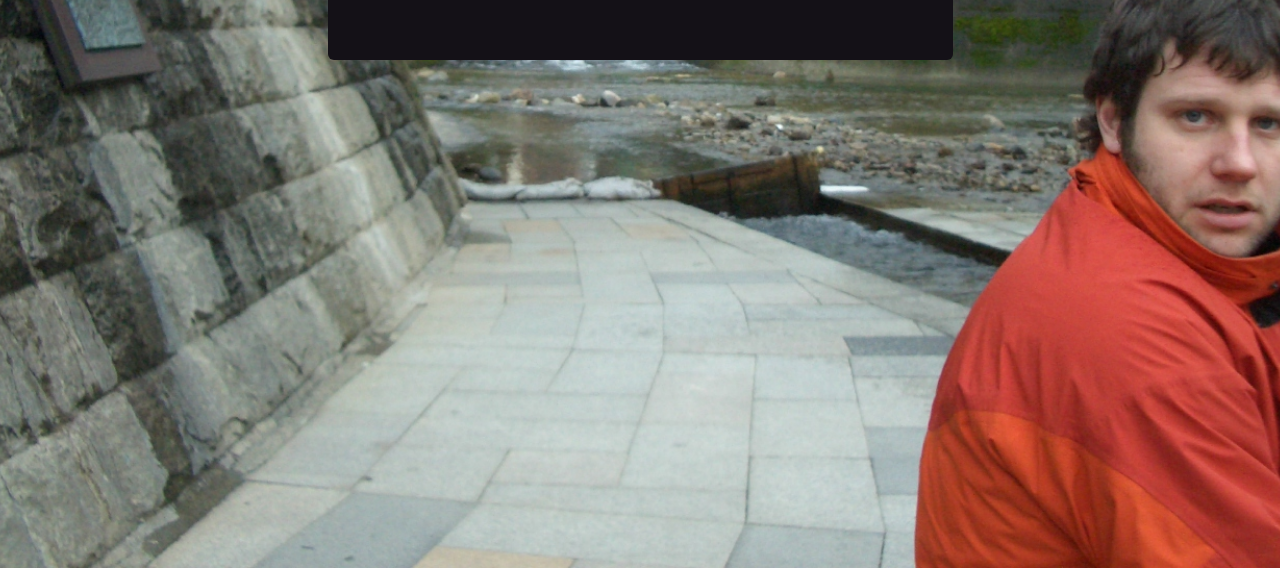
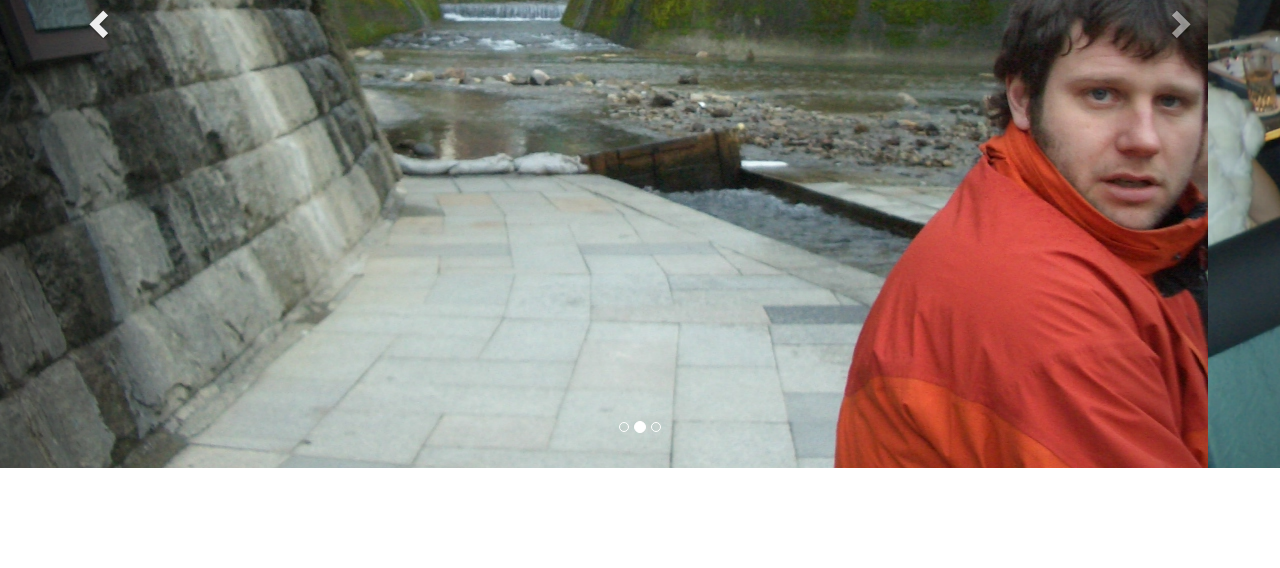
Before and after one commit to Rummel17/Kai_Emich, a plain HTML site: page index.html in a window 1280 px wide. Shown: the part 432-1000 px from the top of the page. After the commit the page ends 900 px from the top, so only its background shows below. Drawn offline with nearby package versions, Linux system fonts and the light colour scheme.

Commit message:
verision0.2

```diff
--- a/css/style.css
+++ b/css/style.css
@@ -21,11 +21,19 @@
   background-color: #7d0f06;
 }
 .container-fluid {
-  background-image: url("../images/deppschaess.jpg");
-  background-position: center;
-  background-repeat: no-repeat;
-  background-size: cover;
-  height: 1000px;
   display: flex;
   justify-content: center;
 }
+.item {
+  width: 100%;
+  height: auto;
+  overflow: hidden;
+}
+.item img {
+  width: 100%;
+  height: auto;
+}
+
+.carousel-inner {
+  height: 900px;
+}
--- a/index.html
+++ b/index.html
@@ -4,10 +4,11 @@
     <meta charset="utf-8">
     <title>Kai Emich</title>
     <link href="css/bootstrap.min.css" rel="stylesheet">
+    <link rel="stylesheet" href="https://maxcdn.bootstrapcdn.com/bootstrap/3.3.7/css/bootstrap.min.css">
       <link href="css/style.css" text="text/css" rel="stylesheet">
   </head>
   <body>
-    <div class="container-fluid container-fluid--borderradius">
+    <!--<div class="container-fluid container-fluid--borderradius">
       <div class="adjust">
         <div class="jumbotron jumbotron-fluid jumbotron--size borderradius">
           <div class="container">
@@ -17,7 +18,51 @@
           </div>
         </div>
       </div>
+    </div-->
+
+    <div id="carousel-example-generic" class="carousel slide" data-ride="carousel">
+  <!-- Indicators -->
+  <ol class="carousel-indicators">
+    <li data-target="#carousel-example-generic" data-slide-to="0" class="active"></li>
+    <li data-target="#carousel-example-generic" data-slide-to="1"></li>
+    <li data-target="#carousel-example-generic" data-slide-to="2"></li>
+  </ol>
+
+  <!-- Wrapper for slides -->
+  <div class="carousel-inner" role="listbox">
+    <div class="item active">
+      <img src="./images/deppschaess.jpg" alt="...">
+      <div class="carousel-caption">
+
+      </div>
     </div>
+    <div class="item">
+      <img src="./images/drinking.jpg" alt="...">
+      <div class="carousel-caption">
+
+      </div>
+    </div>
+
+    <div class="item">
+      <img src="./images/gitta.jpg" alt="...">
+      <div class="carousel-caption">
+
+      </div>
+    </div>
+  </div>
+
+
+
+  <!-- Controls -->
+  <a class="left carousel-control" href="#carousel-example-generic" role="button" data-slide="prev">
+    <span class="glyphicon glyphicon-chevron-left" aria-hidden="true"></span>
+    <span class="sr-only">Previous</span>
+  </a>
+  <a class="right carousel-control" href="#carousel-example-generic" role="button" data-slide="next">
+    <span class="glyphicon glyphicon-chevron-right" aria-hidden="true"></span>
+    <span class="sr-only">Next</span>
+  </a>
+</div>
 
 
     <!-- jQuery (necessary for Bootstrap's JavaScript plugins) -->
```
Also changed, not shown: images/DSC01816.JPG (added), images/DSC01820.JPG (added), images/gitta.JPG (added), 1 other file.
